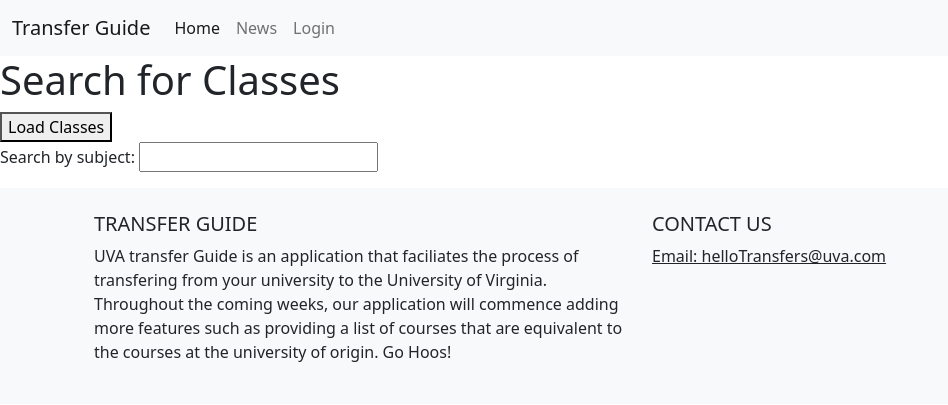
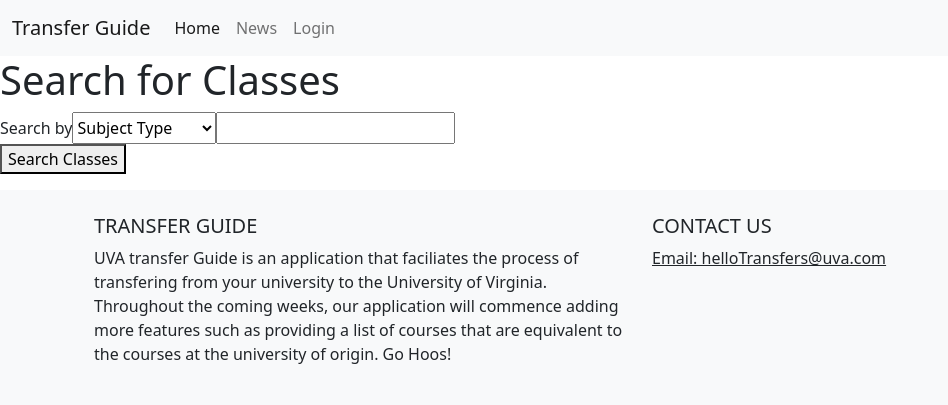
Before and after one commit to DTHM3/TransferGuide, a Django app: page /guide/search/ in a window 1280 px wide. Shown: the top 405 px of the page, without its empty margins (0-948 px from the left). Run offline with Django 4.2, Linux system fonts and the light colour scheme.

Commit message:
search fixed

```diff
--- a/transferguideApp/templates/transferguideApp/search.html
+++ b/transferguideApp/templates/transferguideApp/search.html
@@ -1,77 +1,23 @@
 {% extends "transferguideApp/index.html" %}
 {% block content %}
-<!-- <!DOCTYPE html>
-<html>
-<head>
-    <title>My Page</title>
-</head>
-<body>
-    <h1>Class Request Example</h1>
-    <form method="POST">
-        {% csrf_token %}
-        <button type="submit">Perform API Request</button>
-    </form>
-
-<ul>
-    {% for class in classes %}
-        <li>
-        <h2>{{ class.subject }} - {{ class.class_description }}</h2>
-        <p>Instructors: {{ class.instructors }}</p>
-        <p>Units: {{ class.units }}</p>
-        </li>
-    {% endfor %}
-    </ul>
-</body>
-</html> -->
-
-<!--
-<!DOCTYPE html>
-<html>
-<head>
-    <title>My Page</title>
-</head>
-<body>
-    <h1>Class Request Example</h1>
-    <form method="POST">
-        {% csrf_token %}
-        <button type="submit">Perform API Request</button>
-    </form>
-
-    <form method="GET">
-        <label for="search_subject">Search Classes:</label>
-        <input type="text" id="search_subject" name="search_subject">
-        <button type="submit">Search</button>
-    </form>
-
-    <ul>
-        {% for class in classes %}
-            <li>
-                <h2>{{ class.subject }} - {{ class.class_description }}</h2>
-                <p>Instructors: {{ class.instructors }}</p>
-                <p>Units: {{ class.units }}</p>
-            </li>
-        {% empty %}
-            <li>No classes found.</li>
-        {% endfor %}
-    </ul>
-</body>
-</html> -->
 
 <div>
 
     <h1>Search for Classes</h1>
     <form method="POST">
         {% csrf_token %}
-
-
-
-
-        <button type="submit">Load Classes</button>
-
+        <div style="display: flex; align-items: center;">
+            <label for="searchType">Search by</label>
+            <select id="searchType" name="searchType" style="height: 2rem;">
+                <option value="subject">Subject Type</option>
+                <option value="professor">Professor Name</option>
+                <!-- <option value="department">Department</option> -->
+                <!-- <option value="course_mnemonic">Course Mnemonic</option> -->
+            </select>
+            <input type="text" id="search" name="search" style="height: 2rem;">
+        </div>
+        <button type="submit">Search Classes</button>
     </form>
-
-    <label for="search">Search by subject:</label>
-    <input type="text" id="search" name="search">
 
     <ul>
     {% for class in classes %}
@@ -82,25 +28,17 @@
                 <p class="card-text"> Units: {{ class.units }}</p>
             </div>
         </div>
-
-<!--        <li class="class-item">-->
-<!--            <h2>{{ class.subject }} - {{ class.class_description }}</h2>-->
-<!--            <p>Instructors: {{ class.instructors }}</p>-->
-<!--            <p>Units: {{ class.units }}</p>-->
-<!--        </li>-->
-
     {% endfor %}
     </ul>
 
-    <script>
+    <!-- <script>
         const searchField = document.querySelector('#search');
-
         searchField.addEventListener('keyup', (event) => {
             const searchQuery = event.target.value.toLowerCase();
-            const classItems = document.querySelectorAll('.class-item');
+            const classItems = document.querySelectorAll('.card');
 
             classItems.forEach((item) => {
-                const subject = item.querySelector('h2').textContent.toLowerCase();
+                const subject = item.querySelector('.card-title').textContent.toLowerCase();
 
                 if (subject.includes(searchQuery)) {
                     item.style.display = '';
@@ -109,7 +47,7 @@
                 }
             });
         });
-    </script>
+    </script> -->
 </div>
 
 {% endblock %}
--- a/transferguideApp/views.py
+++ b/transferguideApp/views.py
@@ -34,15 +34,27 @@ def render_template(request):
     classes = []
 
     if request.method == 'POST':
-        # Define the URL and payload for the POST request
-        url = 'https://sisuva.admin.virginia.edu/psc/ihprd/UVSS/SA/s/WEBLIB_HCX_CM.H_CLASS_SEARCH.FieldFormula.IScript_ClassSearch?institution=UVA01&term=1232&page=1'
+        search_type = request.POST['searchType']
+        search_value = request.POST['search']
+        # print(search_type)
+        # print(search_value)
+
+        # Modify the URL and payload based on search_type and search_value
+        # For example, if search_type is "subject", you might add a query parameter for the subject
+        # You need to update the URL according to the API documentation for the expected search parameters
+        url = ""
+        subjectURL = f"https://sisuva.admin.virginia.edu/psc/ihprd/UVSS/SA/s/WEBLIB_HCX_CM.H_CLASS_SEARCH.FieldFormula.IScript_ClassSearch?institution=UVA01&term=1228&subject={search_value.upper()}&page=1"
+        instructorURL = f"https://sisuva.admin.virginia.edu/psc/ihprd/UVSS/SA/s/WEBLIB_HCX_CM.H_CLASS_SEARCH.FieldFormula.IScript_ClassSearch?institution=UVA01&term=1228&page=1&instructor_name={search_value}"
+        if(search_type == "subject"):
+            url = subjectURL
+        elif(search_type == "professor"):
+            url = instructorURL
+        print(url)
         response = requests.get(url)
         response = response.json()
         print(response)
 
         for item in response:
-            # data = json.loads(item)
-
             myclass = UVAClass()
             myclass.class_id = item['crse_id'] + '-' + str(item['crse_offer_nbr'])
             myclass.subject = item['subject']
@@ -52,6 +64,7 @@ def render_template(request):
             classes.append(myclass)
 
     return render(request, 'transferguideApp/search.html', {'classes': classes})
+
 
 
 def course_request(request):
```
